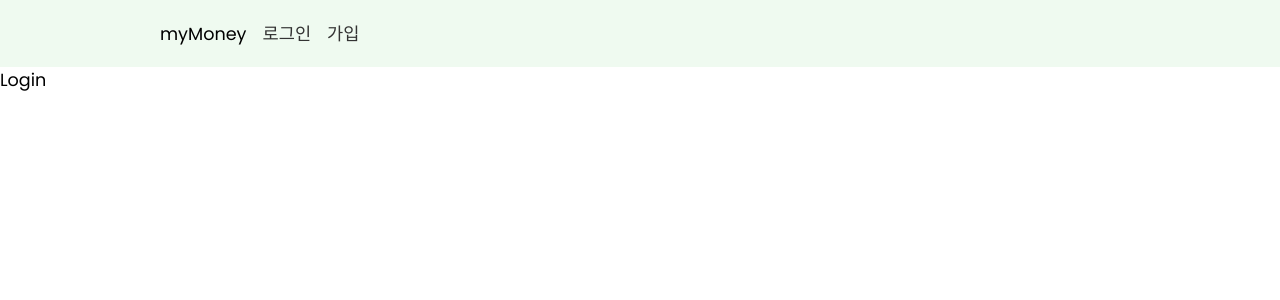
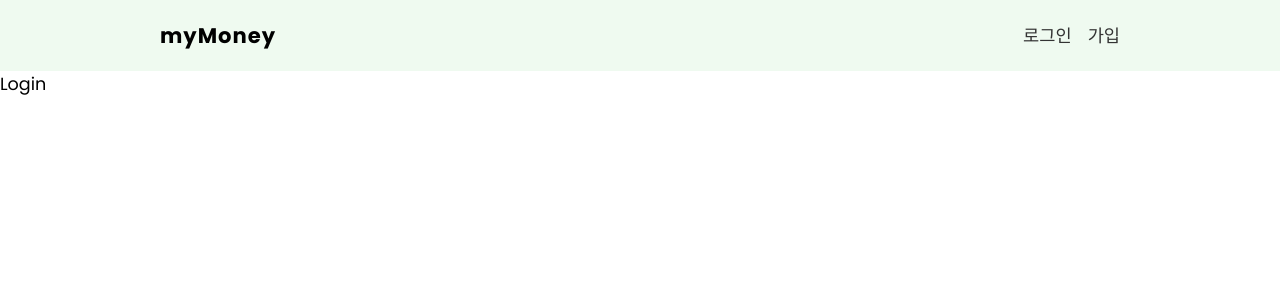
Before and after one commit to joeuni-ex/React_MyMoney, a React (Vite) app: page /login in a window 1280 px wide. Shown: the top 300 px of the page. Built offline with nearby package versions, Linux system fonts and the light colour scheme.

Commit message:
module.css 부가 설명

```diff
--- a/src/Components/Navbar.jsx
+++ b/src/Components/Navbar.jsx
@@ -1,3 +1,4 @@
+//CSS 모듈을 사용하면 CSS클래스가 다른 컴포넌트에도 적용되는것을 방지함
 import styles from "./Navbar.module.css";
 import { Link } from "react-router-dom";
 
@@ -5,7 +6,7 @@ const Navbar = () => {
   return (
     <nav className={styles.navbar}>
       <ul>
-        <li className="{styles.title}">myMoney</li>
+        <li className={styles.title}>myMoney</li>
         <li>
           <Link to="/login">로그인</Link>
         </li>
```
